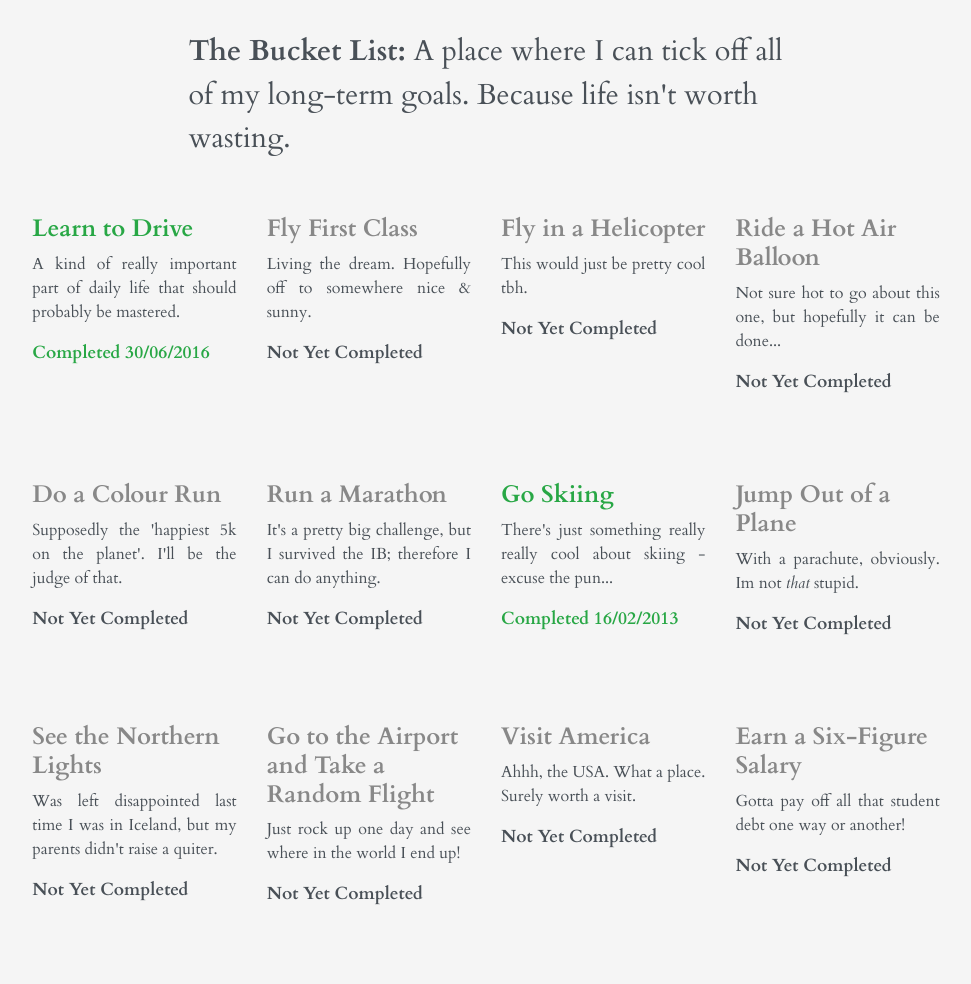
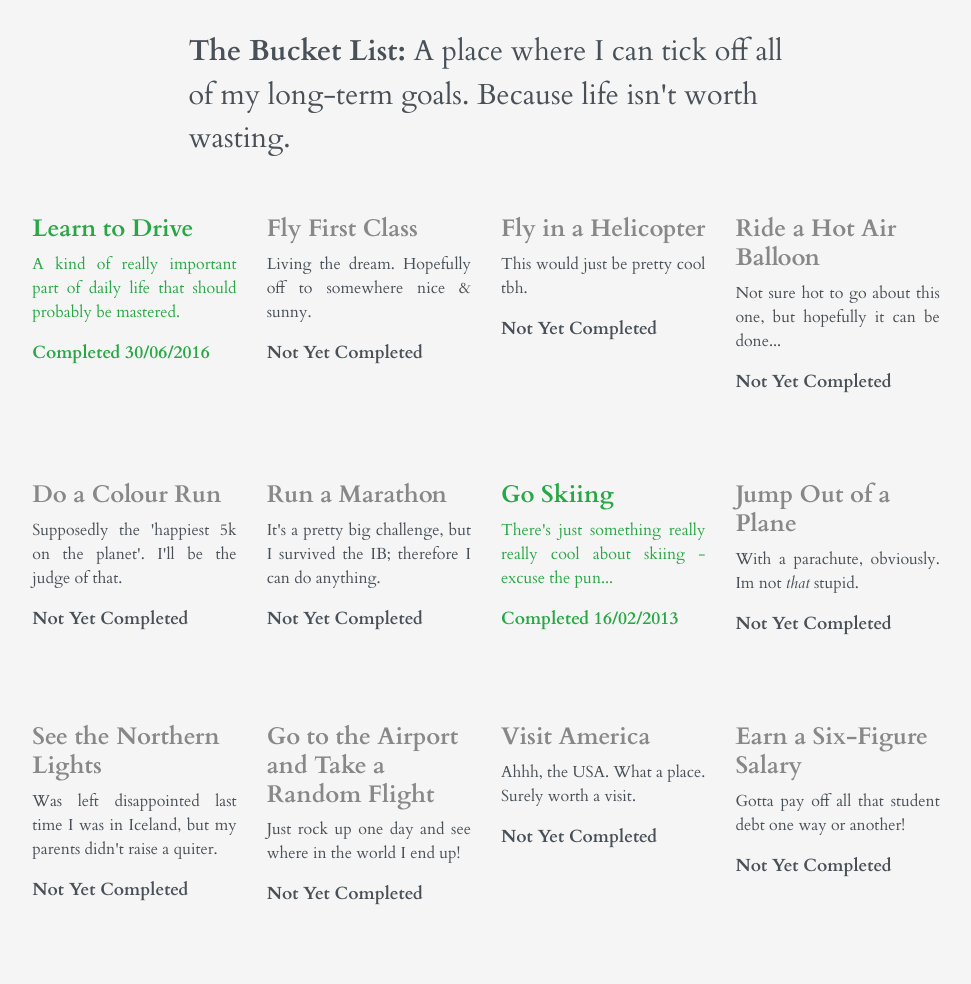
Before and after one commit to george1410/personal-site, a PHP site: page / in a window 1280 px wide. Shown: the part 2235-3219 px from the top of the page, without its empty margins (154-1125 px from the left). Run offline with PHP 8.4, Linux system fonts and the light colour scheme; some libraries are stand-ins or nearby versions.

Commit message:
bucket info is green when completed

```diff
--- a/index.php
+++ b/index.php
@@ -168,7 +168,7 @@
                 <div class="row">
                     <div class="col-md-3 bucket-item">
                         <h3 class="completed">Learn to Drive</h3>
-                        <p class="bucket-info">A kind of really important part of daily life that should probably be mastered.</p>
+                        <p class="bucket-info completed">A kind of really important part of daily life that should probably be mastered.</p>
                         <p class="completed">Completed 30/06/2016</p>
                     </div>
                     <div class="col-md-3 bucket-item">
@@ -198,7 +198,7 @@
                     </div>
                     <div class="col-md-3 bucket-item">
                         <h3 class="completed">Go Skiing</h3>
-                        <p class="bucket-info">There's just something really really cool about skiing - excuse the pun...</p>
+                        <p class="bucket-info completed">There's just something really really cool about skiing - excuse the pun...</p>
                         <p class="completed">Completed 16/02/2013</p>
                     </div>
                     <div class="col-md-3 bucket-item">
```
